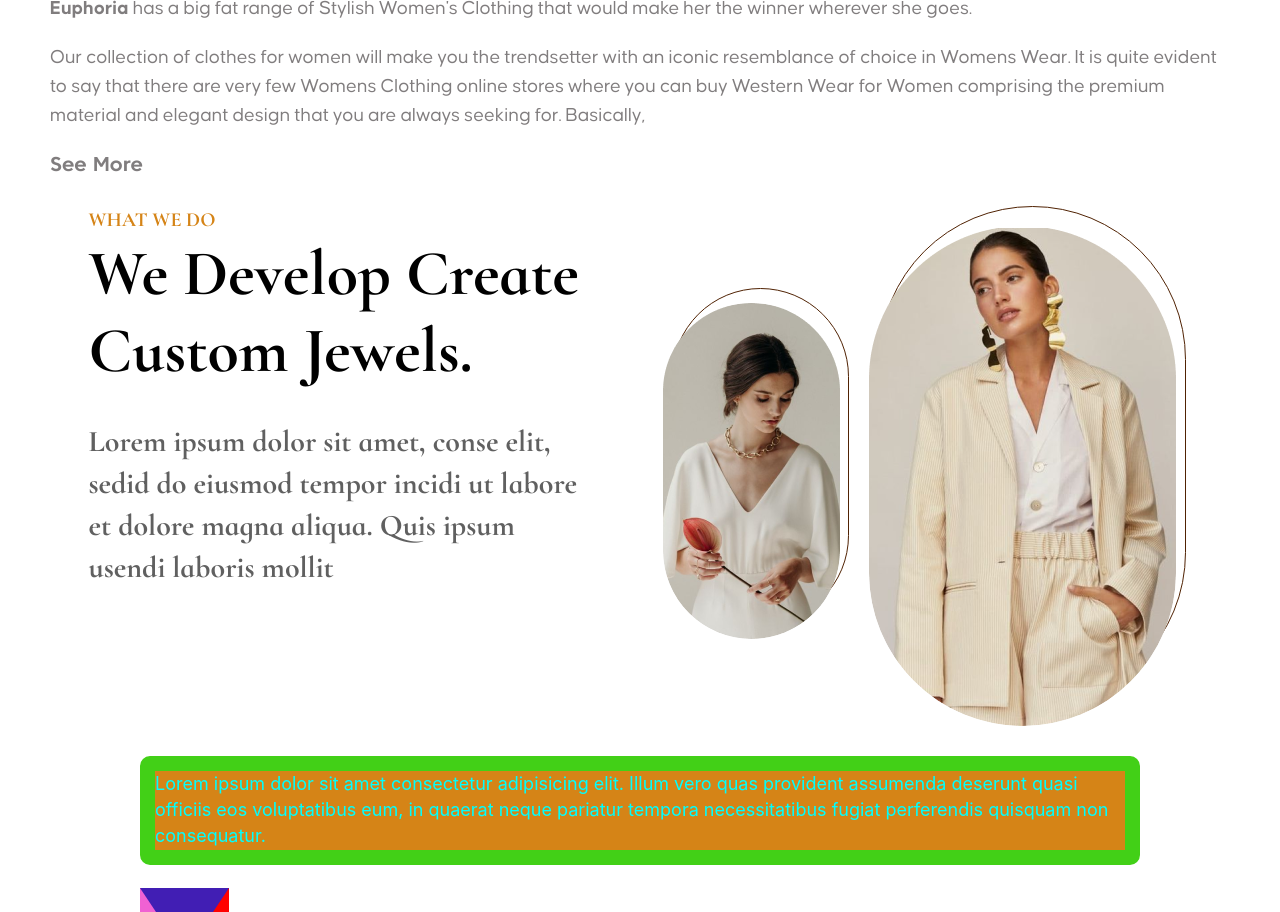
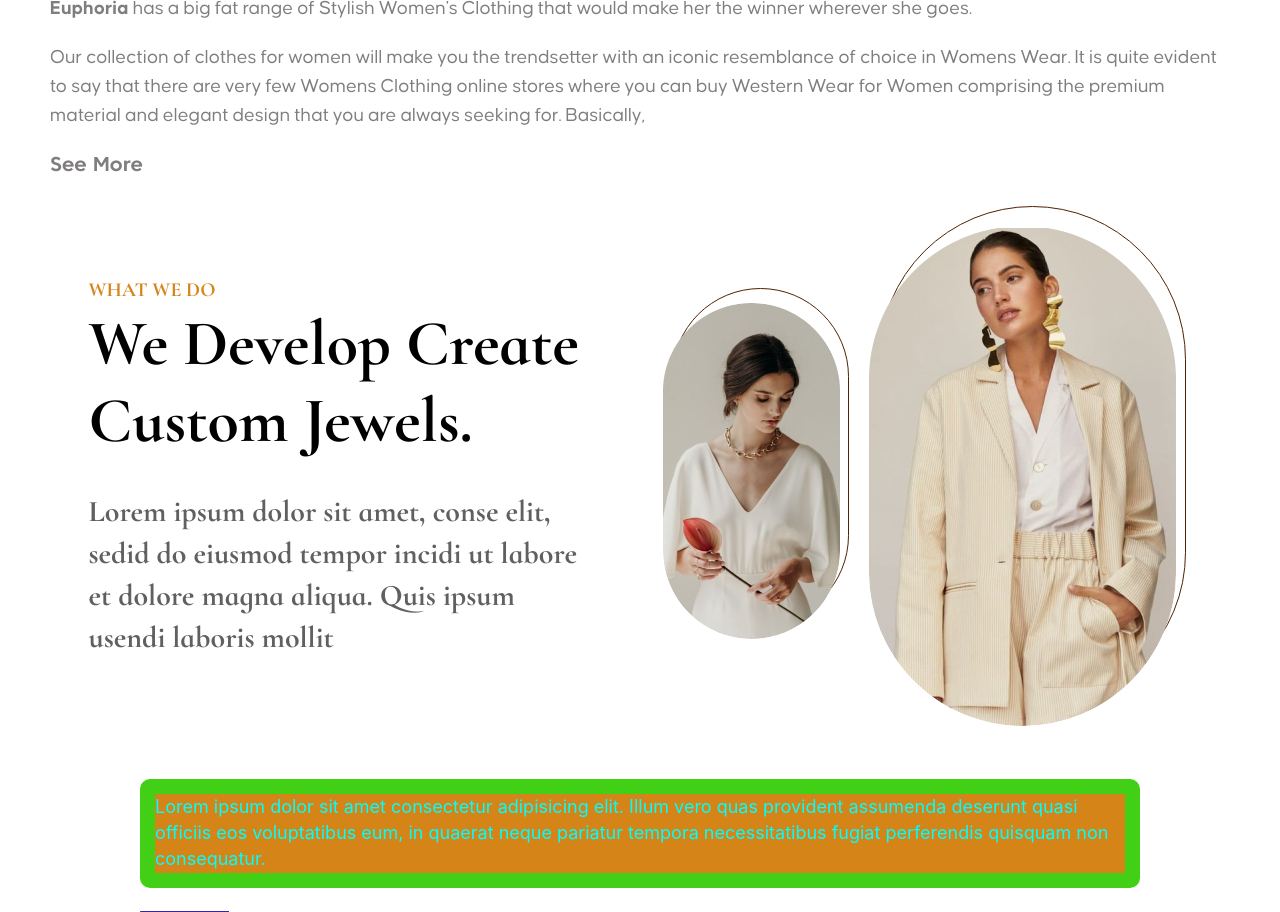
Before and after one commit to Misha-Bober/Lessons, a PHP site: page / in a window 1280 px wide. Shown: the part 2386-3298 px from the top of the page. Run offline with PHP 8.4, Linux system fonts and the light colour scheme; some web fonts are replaced.

Commit message:
Add files via upload

```diff
--- a/lesson_7/css/style.css
+++ b/lesson_7/css/style.css
@@ -140,7 +140,6 @@ ul li {
     margin-left: -10px;
     padding-top: 14px;
     border-radius: 235px;
-    vertical-align: top;
 }
 .earrings {
     vertical-align: top;
@@ -173,6 +172,7 @@ ul li {
 }
 .jewellery_content {
     width: 503px;
+    padding: 70px 0;
     display: inline-block;
     vertical-align: middle;
 }
```
